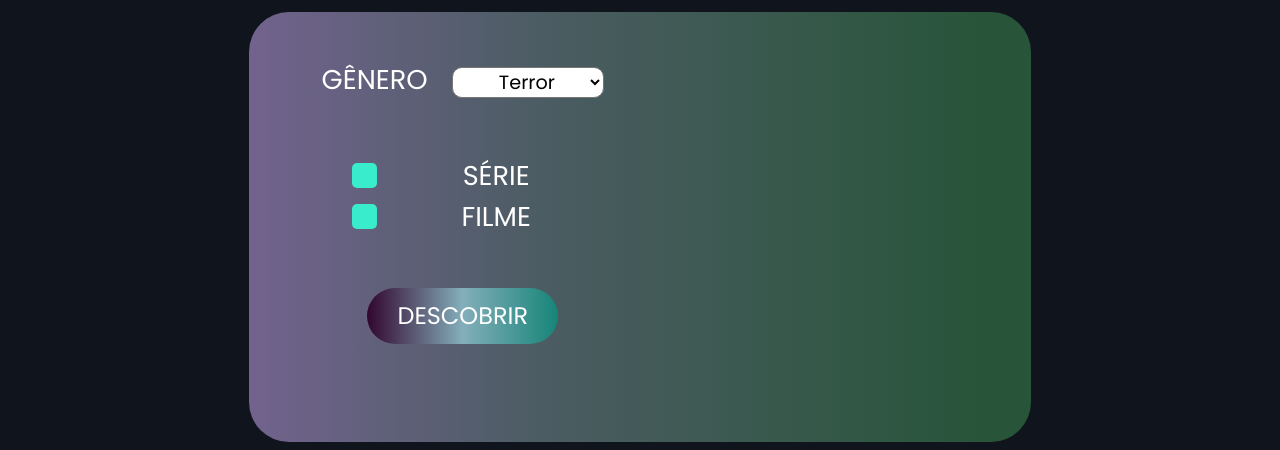
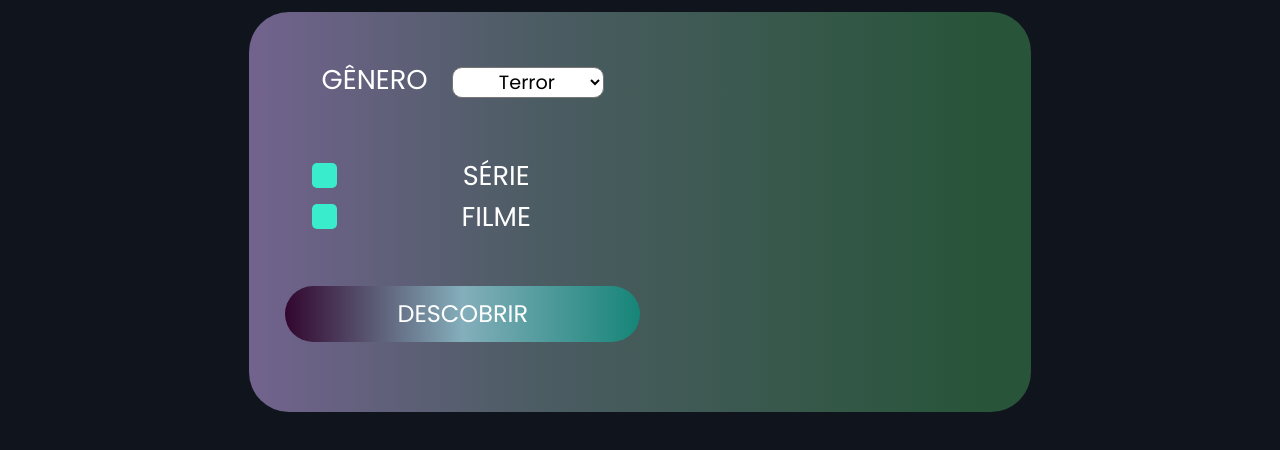
Before and after one commit to juliaaloopes/aplicacoes-web, a plain HTML site: page index.html in a window 1280 px wide. Shown: the part 164-614 px from the top of the page. Drawn offline with nearby package versions, Linux system fonts and the light colour scheme; no server answers.

Commit message:
fgdsjhfg

```diff
--- a/index.html
+++ b/index.html
@@ -52,8 +52,8 @@
             <h1>O QUE DEVO ASSISTIR?</h1>
           </div>
         </div>
-        <div class="row mt-4" id="descobrir">
-          <div class="col genero p-5 justify-content-center">
+        <div class="row text-center mt-4 mx-auto" id="descobrir">
+          <div class="col genero p-5 text-center">
             <form class="justify-content-center" action="">
               <label for="cars">GÊNERO</label>
               <select name="escolha" id="escolha">
@@ -79,10 +79,13 @@
 
             </div>
 
-            <button type="button" id="myButton">DESCOBRIR</button>
+            <div class="row mt-5">
+              <button type="button" id="myButton">DESCOBRIR</button>
+            </div>
+
           </div>
-          <div class="col">
-            <div class="d-block text-center p-5" id="discoverMov"></div>
+          <div class="col mx-auto mt-4">
+            <div class="d-block text-center" id="discoverMov"></div>
           </div>
         </div>
 
--- a/style.css
+++ b/style.css
@@ -21,14 +21,12 @@ body {
 }
 
 #myButton {
-    display: block;
-    justify-content: center;
-    margin: 50px auto;
+    text-align: center;
     text-decoration: none;
     font-family: "Poppins", sans-serif;
     font-size: 1.5em;
     border-radius: 35px;
-    padding: 10px 30px;
+    padding: 10px 15px 10px 15px;
     border: none;
     color: white;
     background: rgb(50, 6, 46);
@@ -111,6 +109,8 @@ body {
 }
 
 /* FIM SERIES */
+
+
 /* Descobrir */
 
 #descobrir {
@@ -119,7 +119,6 @@ body {
     max-width: 70%;
     min-height: 400px;
     margin-top: 200px;
-    margin: auto;
 }
 
 #descobrir .genero {
@@ -169,6 +168,7 @@ option {
 
 #descobrir .checkmark {
     position: absolute;
+    margin-left: -40px;
     top: 17%;
     left: 0;
     height: 25px;
```
